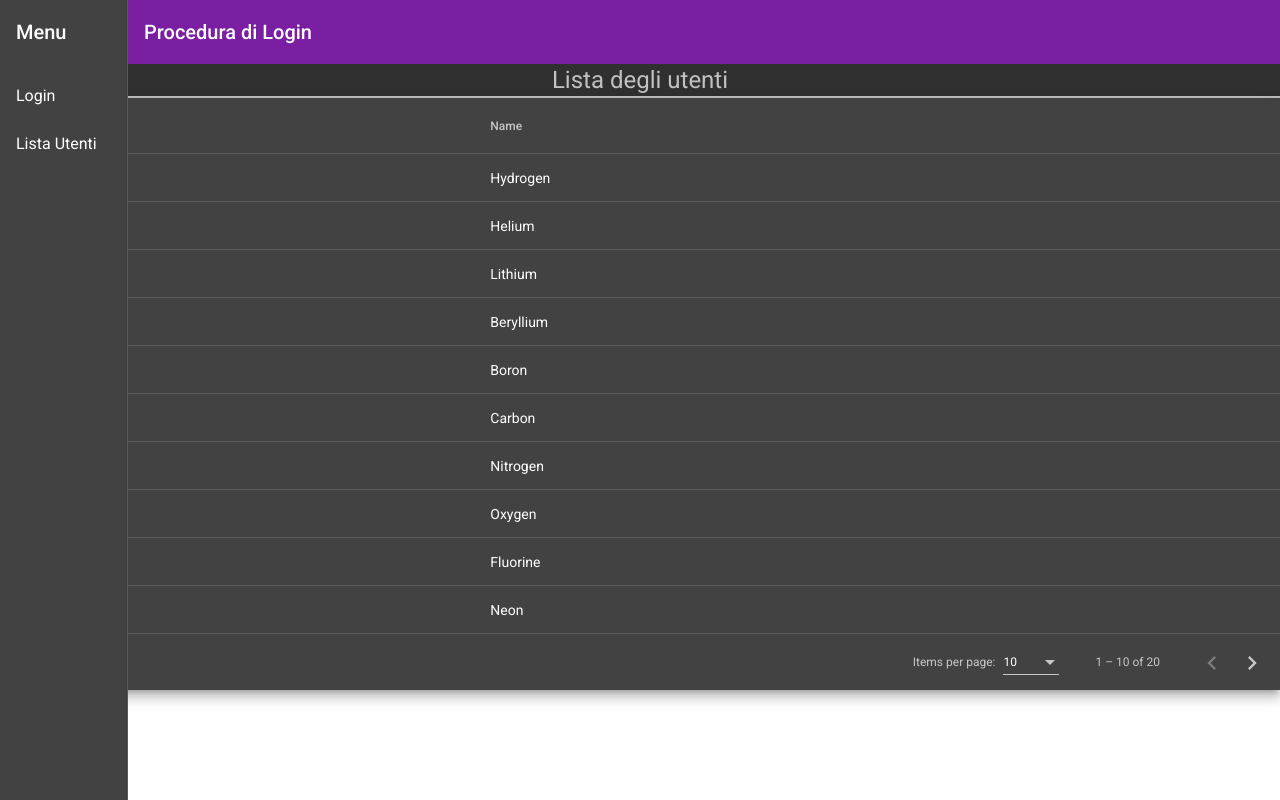
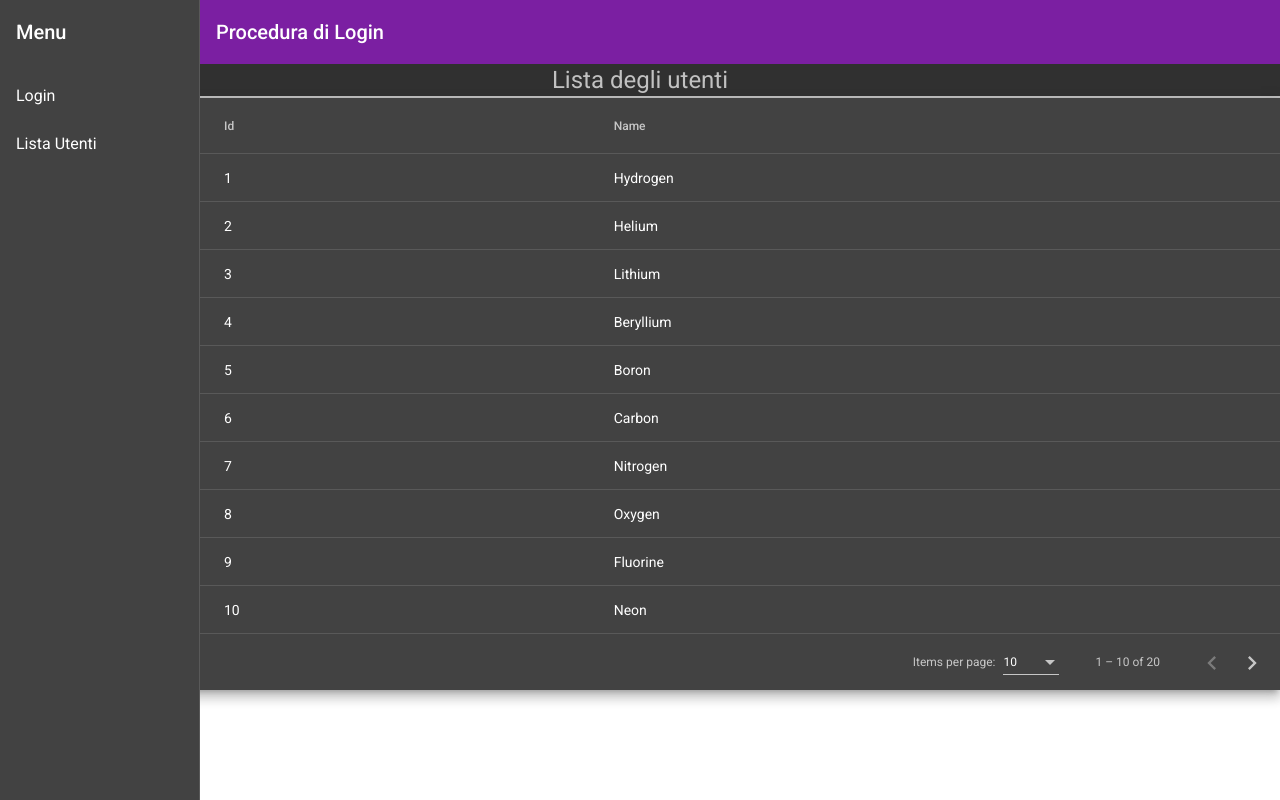
Before and after one commit to Michelepal/Java-Angular---Progetto-Login, an Angular app in the folder proceduralogin/: page /lista in a window 1280 px wide. Built offline with nearby package versions, Linux system fonts and the light colour scheme.

Commit message:
fix side bar e lista users

```diff
--- a/proceduralogin/src/app/features/listausers/listausers.component.css
+++ b/proceduralogin/src/app/features/listausers/listausers.component.css
@@ -1,7 +1,6 @@
 .full-width-table {
   margin-top: 0;
-  width: 100vw;
-  margin: 0 auto;
+  width: 100%;
 }
 
 .titolo {
@@ -14,3 +13,11 @@
 .titolo h1 {
   margin-bottom: 0;
 }
+
+
+@media only screen and (min-width: 576px) {
+  .full-width-table {
+    margin-left: 200px;
+    max-width: calc(100% - 200px);
+  }
+}
--- a/proceduralogin/src/app/shared/sidenav/sidenav.component.css
+++ b/proceduralogin/src/app/shared/sidenav/sidenav.component.css
@@ -1,6 +1,6 @@
 
 .sidenav {
-  width: 10vw;
+  width: 200px;
 }
 
 .sidenav .mat-toolbar {
```
Also changed, not shown: proceduralogin/src/styles.css (line endings or trailing spaces).
